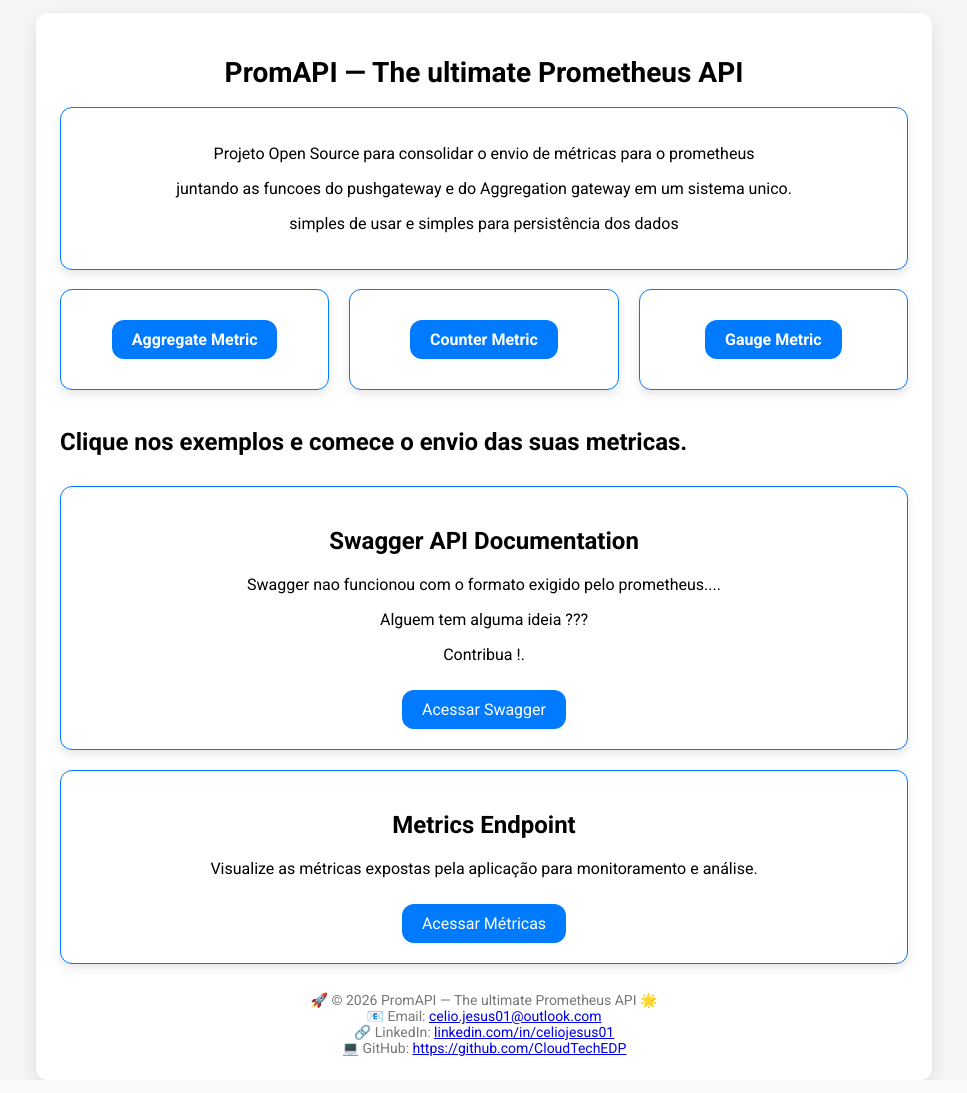
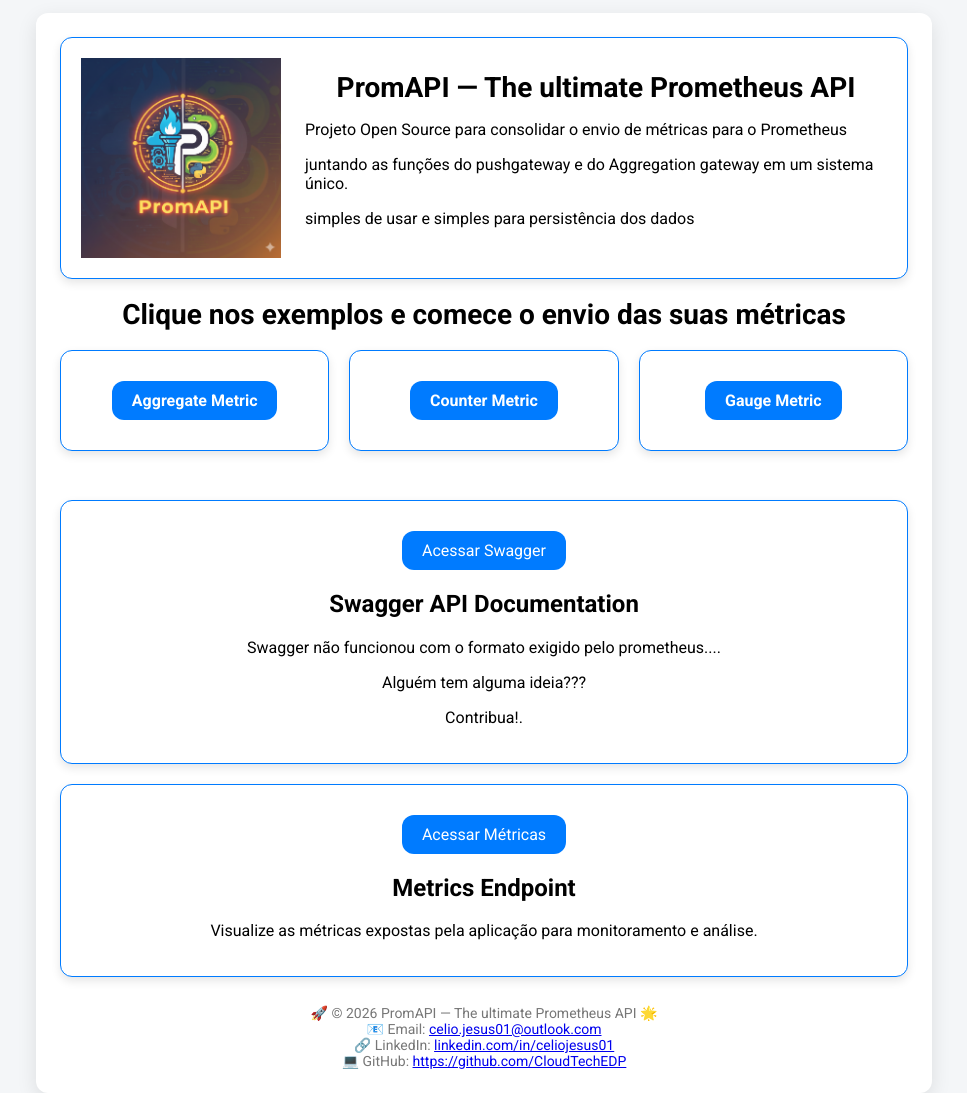
Before and after one commit to CloudTechEDP/PromAPI, a FastAPI app: page / in a window 1280 px wide. Shown: the whole page, without its empty margins (156-1123 px from the left). Run offline with FastAPI, Linux system fonts and the light colour scheme.

Commit message:
Add Logo e refatorando o index

```diff
--- a/templates/index.html
+++ b/templates/index.html
@@ -10,15 +10,21 @@
 </head>
 <body>
     <div class="container">
-        <h1>PromAPI — The ultimate Prometheus API</h1>
-        <div class="link-item">
-            <p>Projeto Open Source para consolidar o envio de métricas para o prometheus</p>
-            <p>juntando as funcoes do pushgateway e do Aggregation gateway em um sistema unico.</p>
-            <p> simples de usar e simples para persistência dos dados</p>
+
+        <div class="link-item" style="display: flex; align-items: center; justify-content: flex-start; gap: 24px; text-align: left;">
+            <img src="/static/img/logo.png" alt="Logo PromAPI" style="height: 200px; width: auto; margin-right: 0;" />
+            <div>
+                <h1 style="margin: 0;">PromAPI — The ultimate Prometheus API</h1>
+                <p>Projeto Open Source para consolidar o envio de métricas para o Prometheus</p>
+                <p>juntando as funções do pushgateway e do Aggregation gateway em um sistema único.</p>
+                <p>simples de usar e simples para persistência dos dados</p>
+            </div>
         </div>
         <br>
-
-
+        <div class="links-item">
+            <h1 style="margin: 0;">Clique nos exemplos e comece o envio das suas métricas</h1>
+        </div>
+        <br>
         <div class="dashboard-container-home" id="metrics-list">
             <div class="link-item">
                 <div class="metric-name modern-button" tabindex="0" role="button" aria-controls="modal-content" >Aggregate Metric</div>
@@ -55,26 +61,20 @@
                 </div>
             </div>
         </div>
-
         <br>
-
-        <div class="links-item">
-            <h2>Clique nos exemplos e comece o envio das suas metricas.</h2>
-
-        </div>
 
         <div class="links-container">
             <div class="link-item">
+                <a href="/docs" class="modern-button">Acessar Swagger</a>
                 <h2>Swagger API Documentation</h2>
-                <p>Swagger nao funcionou com o formato exigido pelo prometheus....</p>
-                <p>Alguem tem alguma ideia ???</p>
-                <p>Contribua !.</p>
-                <a href="/docs" class="modern-button">Acessar Swagger</a>
+                <p>Swagger não funcionou com o formato exigido pelo prometheus....</p>
+                <p>Alguém tem alguma ideia???</p>
+                <p>Contribua!.</p>
             </div>
             <div class="link-item">
+                <a href="/metrics" class="modern-button">Acessar Métricas</a>
                 <h2>Metrics Endpoint</h2>
                 <p>Visualize as métricas expostas pela aplicação para monitoramento e análise.</p>
-                <a href="/metrics" class="modern-button">Acessar Métricas</a>
             </div>
         </div>
 
```
Also changed, not shown: static/img/logo.png (added).
